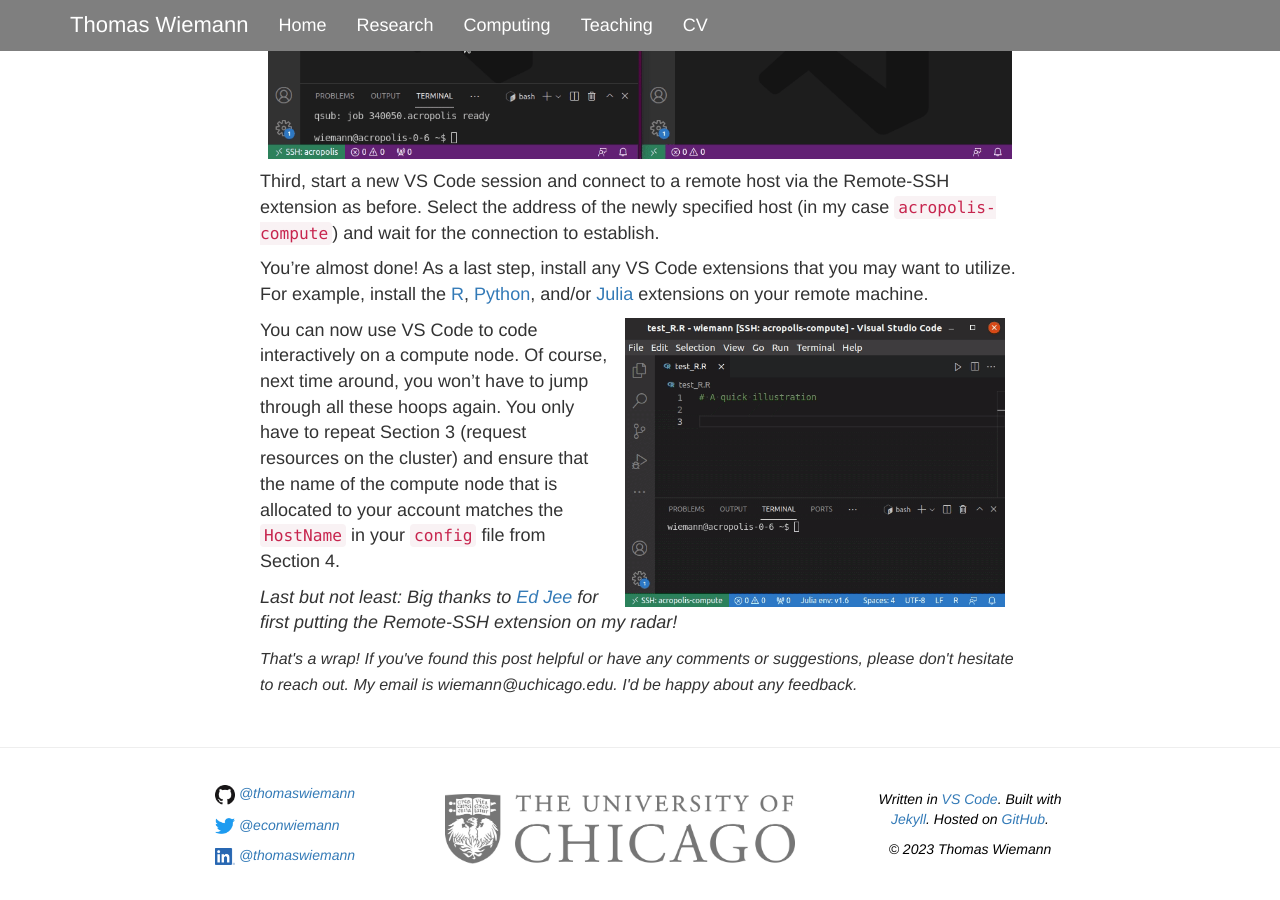
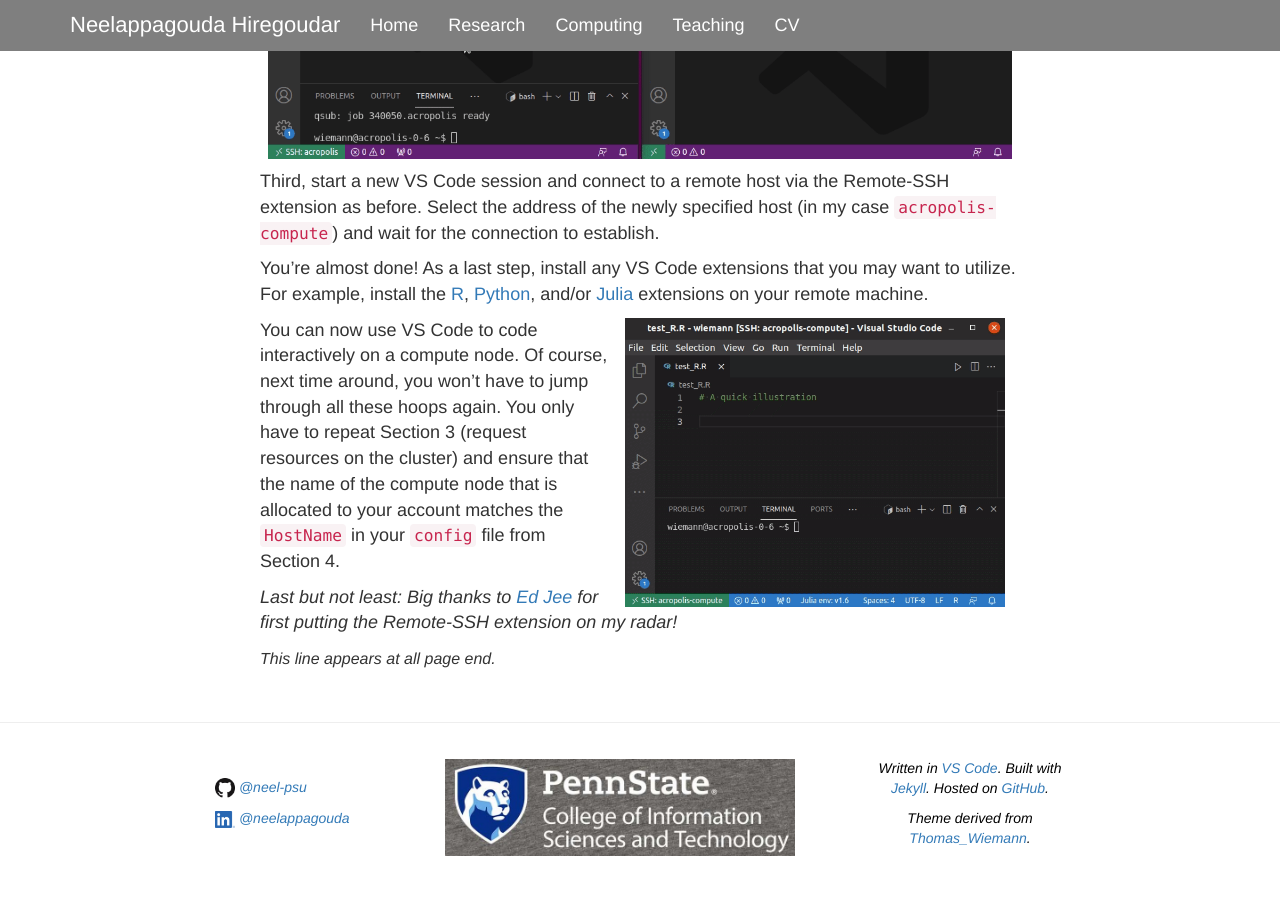
Before and after one commit to neelu065/neel-psu.github.io, a Jekyll site: the page built from _posts/2021-11-13-Cluster-Computing-with-VS-Code.md, in a window 1280 px wide and 900 px high, scrolled down 3815 px. Built offline with Jekyll 4.4.1, drawn with Linux system fonts in a browser that asks for light colours.

Commit message:
main page edited.

```diff
--- a/_layouts/blog.html
+++ b/_layouts/blog.html
@@ -54,14 +54,14 @@
           <span class="icon-bar"></span>
           <span class="icon-bar"></span>
         </button>
-        <a class="navbar-brand">Thomas Wiemann</a>
+        <a class="navbar-brand">Neelappagouda Hiregoudar</a>
       </div>
       <div id="navbar" class="collapse navbar-collapse">
         <ul class="nav navbar-nav">
           {% assign pages_list = site.pages | sort:"order" %}
           {% assign group = 'navigation' %}
           {% include pages_list %}
-          <li><a href="/assets/pdfs/wiemann_cv_2023_06_23.pdf">CV</a></li>
+          <li><a href="/assets/pdfs/neel_cv_nov_24_23.pdf">CV</a></li>
         </ul>
       </div>
     </div>
@@ -70,22 +70,20 @@
   <div class="main">
         {{ content }}
 
-      <em style="font-size:medium">That's a wrap! If you've found
-        this post helpful or have any comments or suggestions, please don't hesitate
-        to reach out. My email is wiemann@uchicago.edu. I'd be happy about any feedback.<em>
+      <em style="font-size:medium">This line appears at all page end.<em>
   </div>
 
   <hr>
   <ul class="flex-footer">
   <li class="flex-footer-item" style="text-align: left; width: 160px">
-    <p><img src="/assets/images/GitHub-Mark-32px.png" alt="GitHub Icon" style="width:20px"> <a href="https://github.com/thomaswiemann">@thomaswiemann</a> </p>
-    <p><img src="/assets/images/2021 Twitter logo - blue.png" alt="Twitter Icon" style="width:20px"> <a href="https://twitter.com/econwiemann">@econwiemann</a> </p>
-    <p><img src="/assets/images/LI-In-Bug.png" alt="LinkedIn Icon" style="width:20px"> <a href="https://www.linkedin.com/in/thomas-wiemann">@thomaswiemann</a> </p>
+    <p><img src="/assets/images/GitHub-Mark-32px.png" alt="GitHub Icon" style="width:20px"> <a href="https://github.com/neelu065">@neel-psu</a> </p>
+    <!-- <p><img src="/assets/images/2021 Twitter logo - blue.png" alt="Twitter Icon" style="width:20px"> <a href="https://twitter.com/econwiemann">@econwiemann</a> </p> -->
+    <p><img src="/assets/images/LI-In-Bug.png" alt="LinkedIn Icon" style="width:20px"> <a href="https://linkedin.com/in/neelappagouda">@neelappagouda</a> </p>
   </li>
-  <li class="flex-footer-item" style="width: 500px"><img src="/assets/images/uchicago-logo.jpg" alt="University of Chicago Seal" style="width:350px"></li>
+  <li class="flex-footer-item" style="width: 500px"><img src="/assets/images/penn_state_logo.png" alt="Penn State logo" style="width:350px"></li>
   <li class="flex-footer-item">
-    <p>Written in <a href="https://code.visualstudio.com/">VS Code</a>. Built with <a href="https://jekyllrb.com/">Jekyll</a>. Hosted on <a href="https://github.com/thomaswiemann/thomaswiemann.github.io">GitHub</a>.</p>
-    <p>&copy; 2023 Thomas Wiemann</p>
+    <p>Written in <a href="https://code.visualstudio.com/">VS Code</a>. Built with <a href="https://jekyllrb.com/">Jekyll</a>. Hosted on <a href="https://github.com/neel-psu/neel-psu.github.io">GitHub</a>.</p>
+    <p>Theme derived from <a href="https://thomaswiemann.com/">Thomas_Wiemann</a>.</p>
   </li>
   </ul>
 
```
Also changed, not shown: index.md (+1 -1 lines), assets/images/favicon.ico, assets/images/penn_state_logo.png (added), assets/images/thomaswiemann_mini.jpg (deleted), assets/images/uchicago-logo.jpg (deleted), 2 other files.
